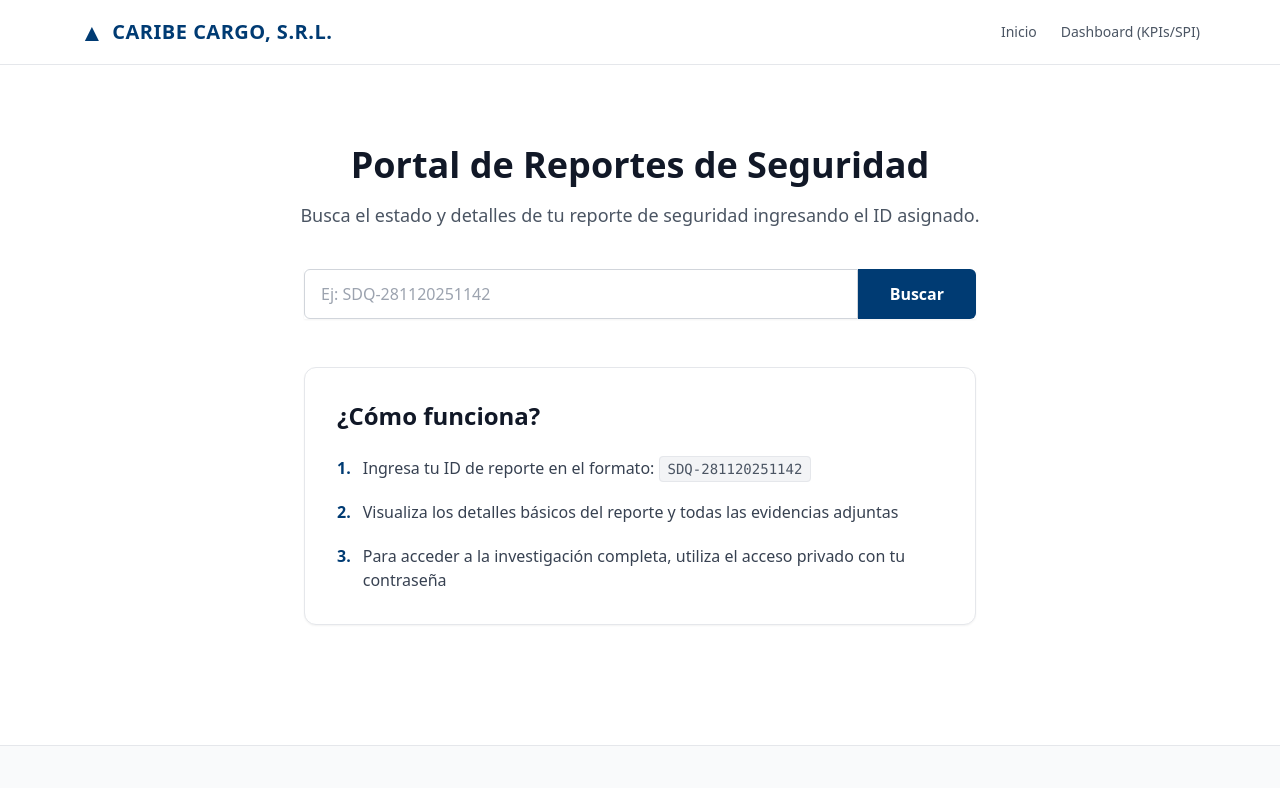
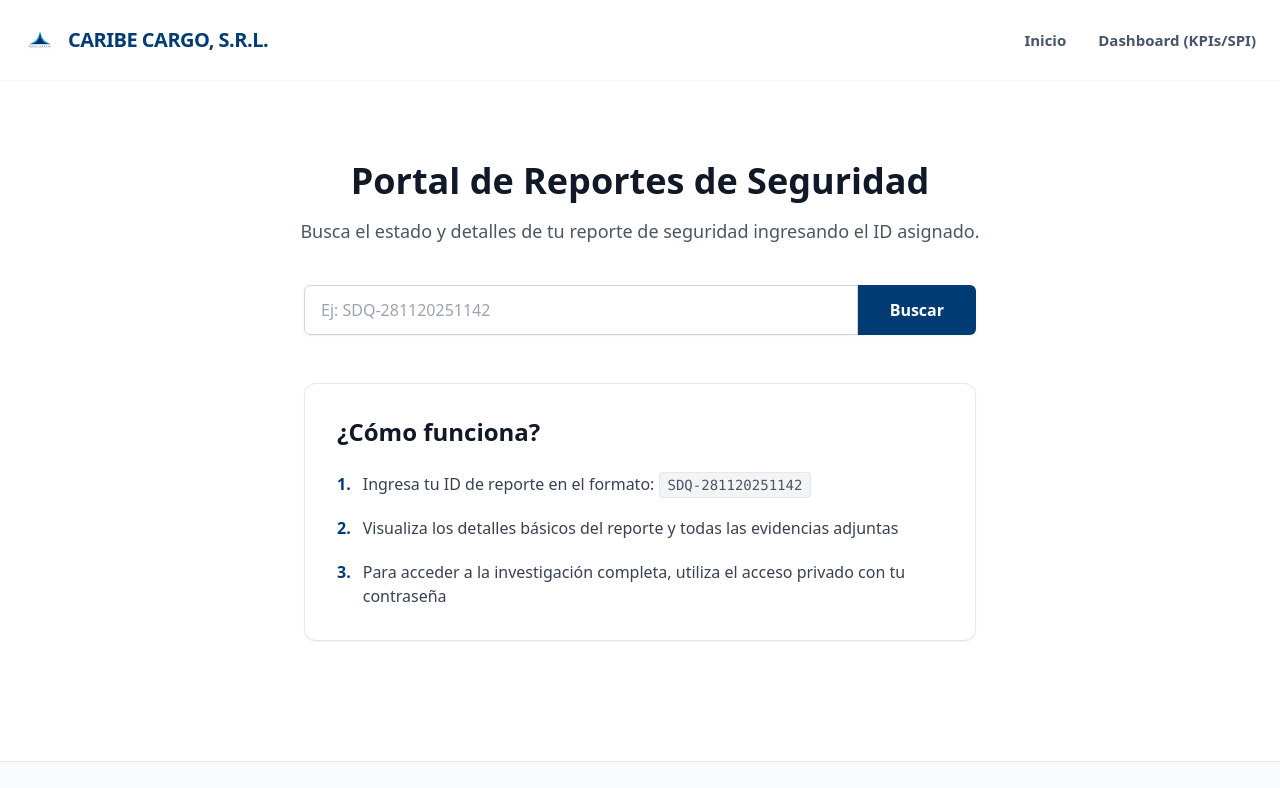
Before and after one commit to safetycaribecargo/caribe-cargo-portal, a Next.js app: page / in a window 1280 px wide. Shown: the top 788 px of the page. Built offline with nearby package versions, Linux system fonts and the light colour scheme.

Commit message:
Update layout.tsx

```diff
--- a/app/layout.tsx
+++ b/app/layout.tsx
@@ -1,28 +1,44 @@
 import './globals.css';
 import Link from 'next/link';
+import Image from 'next/image';
 
 export default function RootLayout({ children }: { children: React.ReactNode }) {
   return (
     <html lang="es">
-      <body className="min-h-screen flex flex-col font-sans text-gray-800">
+      <body className="min-h-screen flex flex-col antialiased bg-white">
 
-        {/* NAVEGACIÓN (HEADER) */}
-        <header className="border-b border-gray-200 py-4">
-          <div className="max-w-6xl mx-auto px-4 flex justify-between items-center">
-            {/* Reemplaza src con "/logo.png" cuando subas tu logo */}
-            <div className="flex items-center gap-2">
-              <div className="font-bold text-xl text-brandBlue tracking-wide flex items-center gap-2">
-                 <span className="text-2xl">▲</span> CARIBE CARGO, S.R.L.
+        <header className="border-b border-gray-100 py-6">
+          <div className="max-w-7xl mx-auto px-6 flex justify-between items-center">
+
+            {/* LOGO Y NOMBRE */}
+            <Link href="/" className="flex items-center gap-3 group">
+              <div className="relative w-8 h-8">
+                {/* Asegúrate de que el nombre del archivo coincida con el que subiste a /public */}
+                <Image
+                  src="/logo-caribe.png"
+                  alt="Logo Caribe Cargo"
+                  fill
+                  className="object-contain"
+                  priority
+                />
               </div>
-            </div>
-            <nav className="flex gap-6 text-sm text-gray-600 font-medium">
-              <Link href="/" className="hover:text-brandBlue">Inicio</Link>
-              <Link href="/dashboard" className="hover:text-brandBlue">Dashboard (KPIs/SPI)</Link>
+              <span className="font-bold text-xl text-brandBlue tracking-tight">
+                CARIBE CARGO, S.R.L.
+              </span>
+            </Link>
+
+            {/* NAVEGACIÓN */}
+            <nav className="flex gap-8 text-[15px] font-semibold text-slate-600">
+              <Link href="/" className="hover:text-brandBlue transition-colors">
+                Inicio
+              </Link>
+              <Link href="/dashboard" className="hover:text-brandBlue transition-colors">
+                Dashboard (KPIs/SPI)
+              </Link>
             </nav>
           </div>
         </header>
 
-        {/* CONTENIDO PRINCIPAL */}
         <main className="flex-grow">
           {children}
         </main>
```
